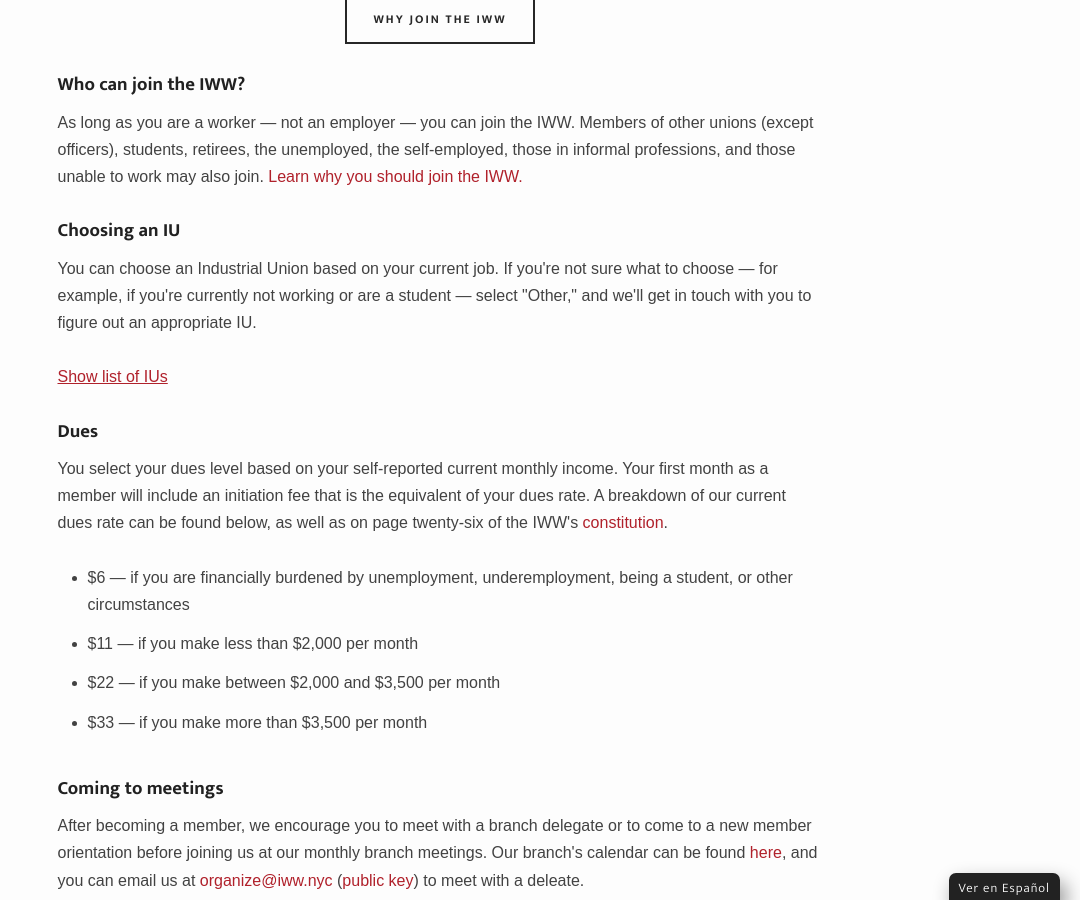
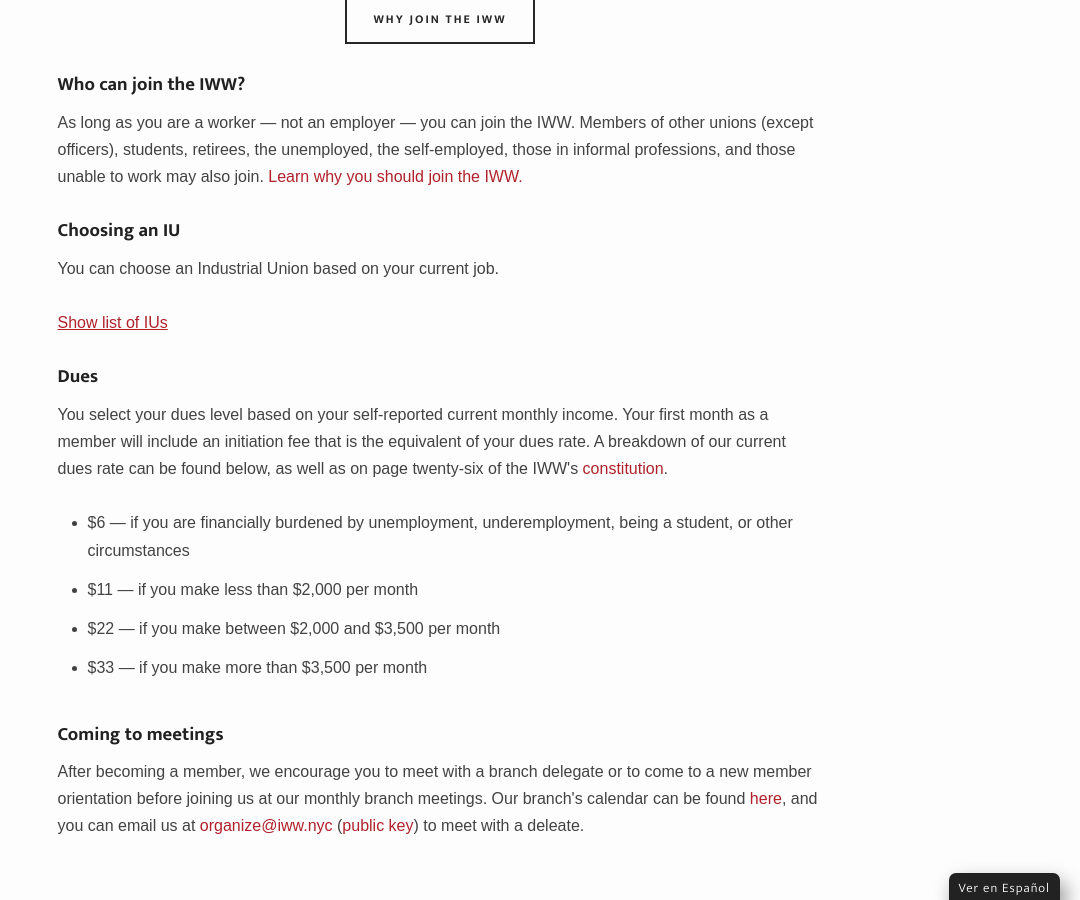
Before and after one commit to IWW-NYC-GMB/iww.nyc, a Jekyll site: the page built from join.html, in a window 1280 px wide and 900 px high, scrolled down 1117 px. Shown: the whole window, without its empty margins (200-1280 px from the left). Built offline with Jekyll 4.4.1, drawn with Linux system fonts in a browser that asks for light colours; some web fonts are replaced.

Commit message:
Update join.html

```diff
--- a/join.html
+++ b/join.html
@@ -154,7 +154,7 @@
 <p><h3>Who can join the IWW?</h3>
 As long as you are a worker — not an employer — you can join the IWW. Members of other unions (except officers), students, retirees, the unemployed, the self-employed, those in informal professions, and those unable to work may also join. <a href="{{ site.baseurl }}/why-join">Learn why you should join the IWW.</a><br><br>
 <h3>Choosing an IU</h3>
-You can choose an Industrial Union based on your current job. If you're not sure what to choose — for example, if you're currently not working or are a student — select "Other," and we'll get in touch with you to figure out an appropriate IU.<br><br>
+You can choose an Industrial Union based on your current job.<br><br>
 <a id="showHide" onclick="showHideIUs()" style="text-decoration:underline;cursor:pointer;">Show list of IUs</a><br>
 <div id="iuList" style="display:none;">
 <ul style="list-style-type:none;">
```
